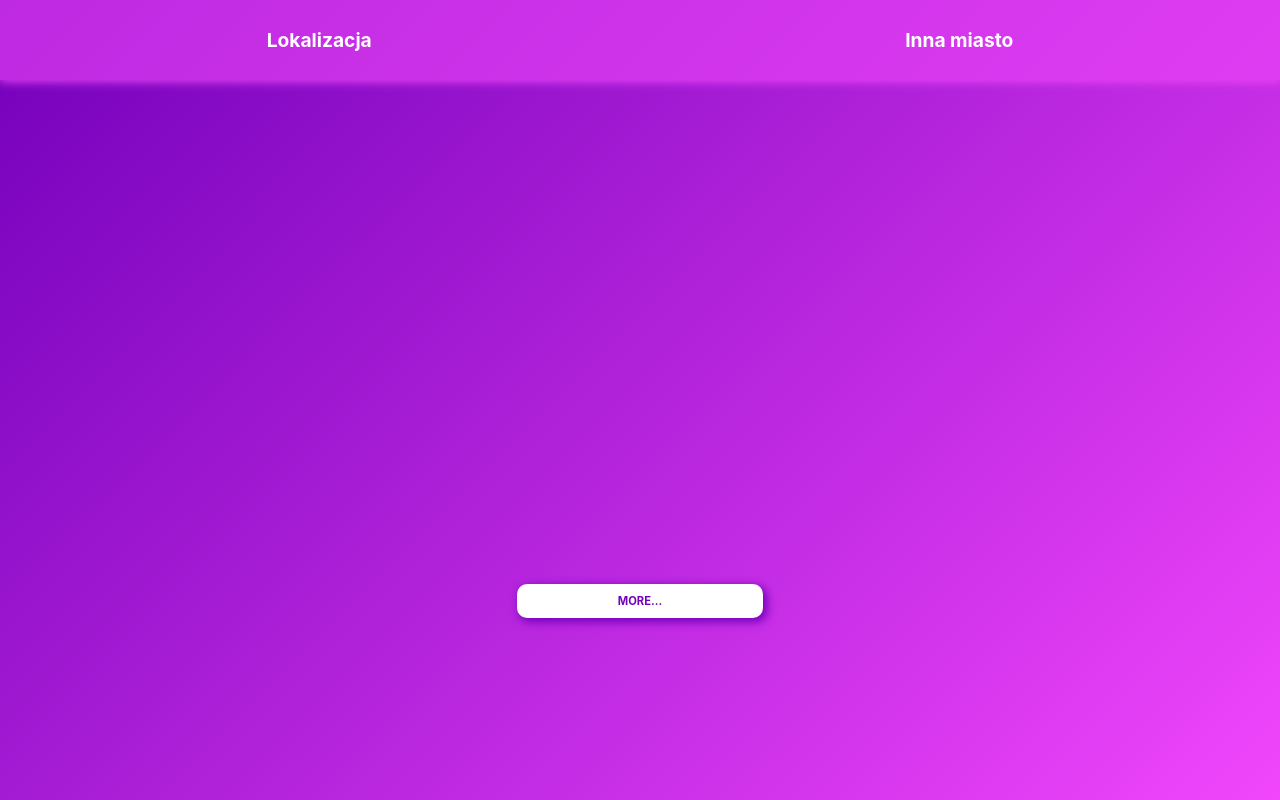
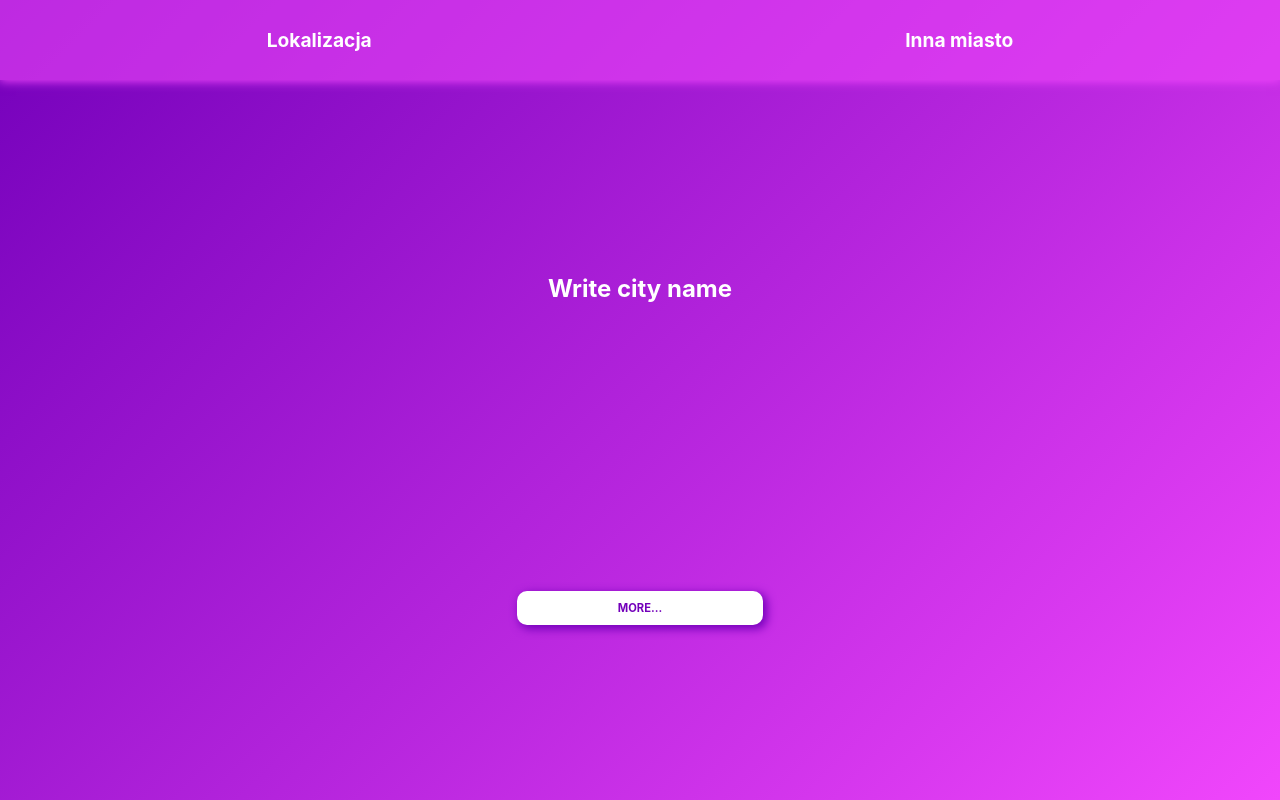
Before and after one commit to Growcu/weather-app, a React (Create React App) app: page / in a window 1280 px wide. Built offline with nearby package versions, Linux system fonts and the light colour scheme; no server answers.

Commit message:
list display

```diff
--- a/src/components/basicsInfo.jsx
+++ b/src/components/basicsInfo.jsx
@@ -23,6 +23,6 @@ const basicsInfo = () => {
             </ul>
         );
     }
-    return <p> </p>;
+    return <h2>Write city name</h2>;
 };
 export default basicsInfo;
--- a/src/components/moreInfo.jsx
+++ b/src/components/moreInfo.jsx
@@ -15,6 +15,7 @@ const moreInfo = () => {
     const feelsLike = Math.floor(weatherData.feelsLike);
     const speed = Math.floor(weatherData.speed);
 
+    if (city.length) {
         return (
             <ul className="weatherDataListMore">
                 <li className="city">{city}</li>
@@ -29,5 +30,7 @@ const moreInfo = () => {
                 <li className="icon"><img src={`./icons/${icon}.png`} alt="icon" /></li>
             </ul>
         );
+    }
+    return <h2>Write city name</h2>;
 };
 export default moreInfo;
```
Lines whose indentation alone changed are shown as unchanged.
